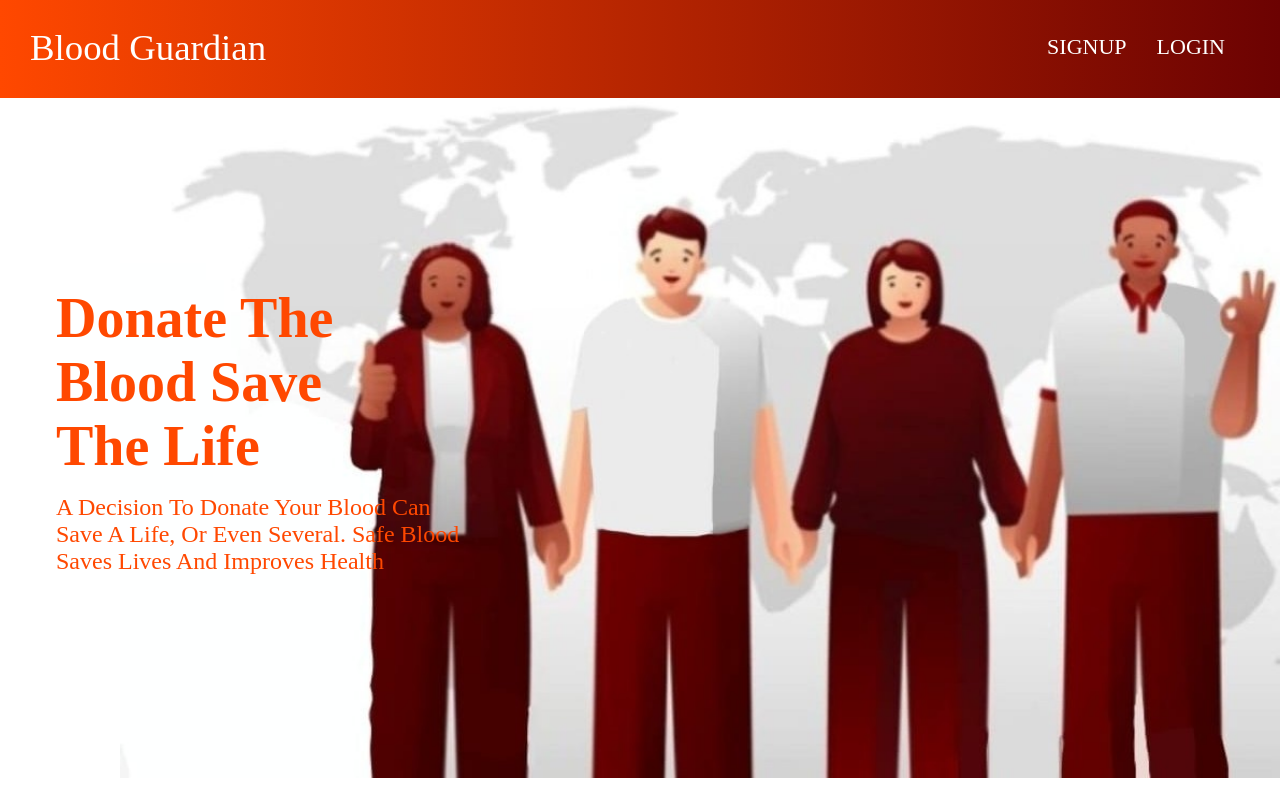
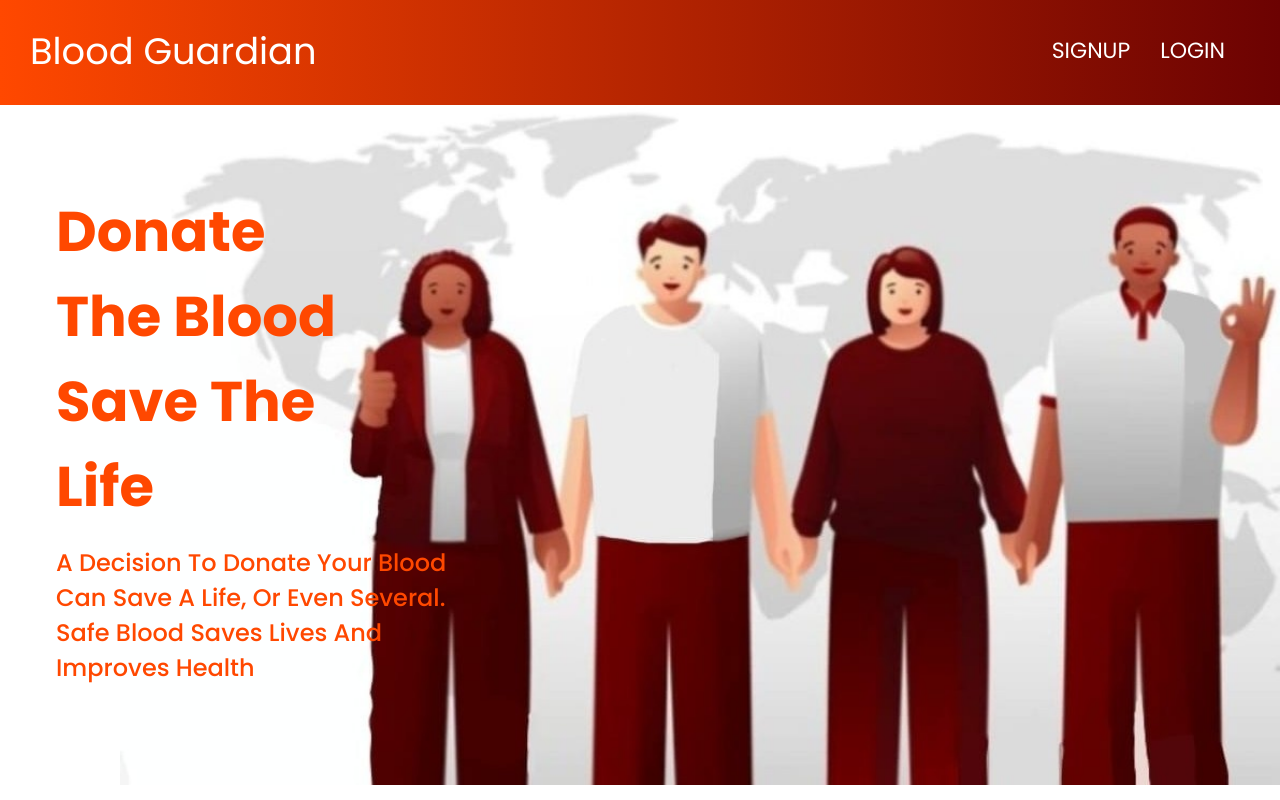
Before and after one commit to div-mittal/DBMS-frontend, a React (Vite) app: page / in a window 1280 px wide. Shown: the top 800 px of the page. Built offline with nearby package versions, Linux system fonts and the light colour scheme.

Commit message:
chnaged font

```diff
--- a/src/index.css
+++ b/src/index.css
@@ -1,5 +1,7 @@
+@import url('https://fonts.googleapis.com/css2?family=Be+Vietnam+Pro:ital,wght@1,900&family=Poppins:ital,wght@0,100;0,200;0,300;0,400;0,500;0,600;0,700;0,800;0,900;1,100;1,200;1,300;1,400;1,500;1,600;1,700;1,800;1,900&display=swap');
+
 *{
-    font-family: cursive;
+    font-family: 'Poppins', sans-serif;
     margin: 0;
     padding: 0;
 }
```
